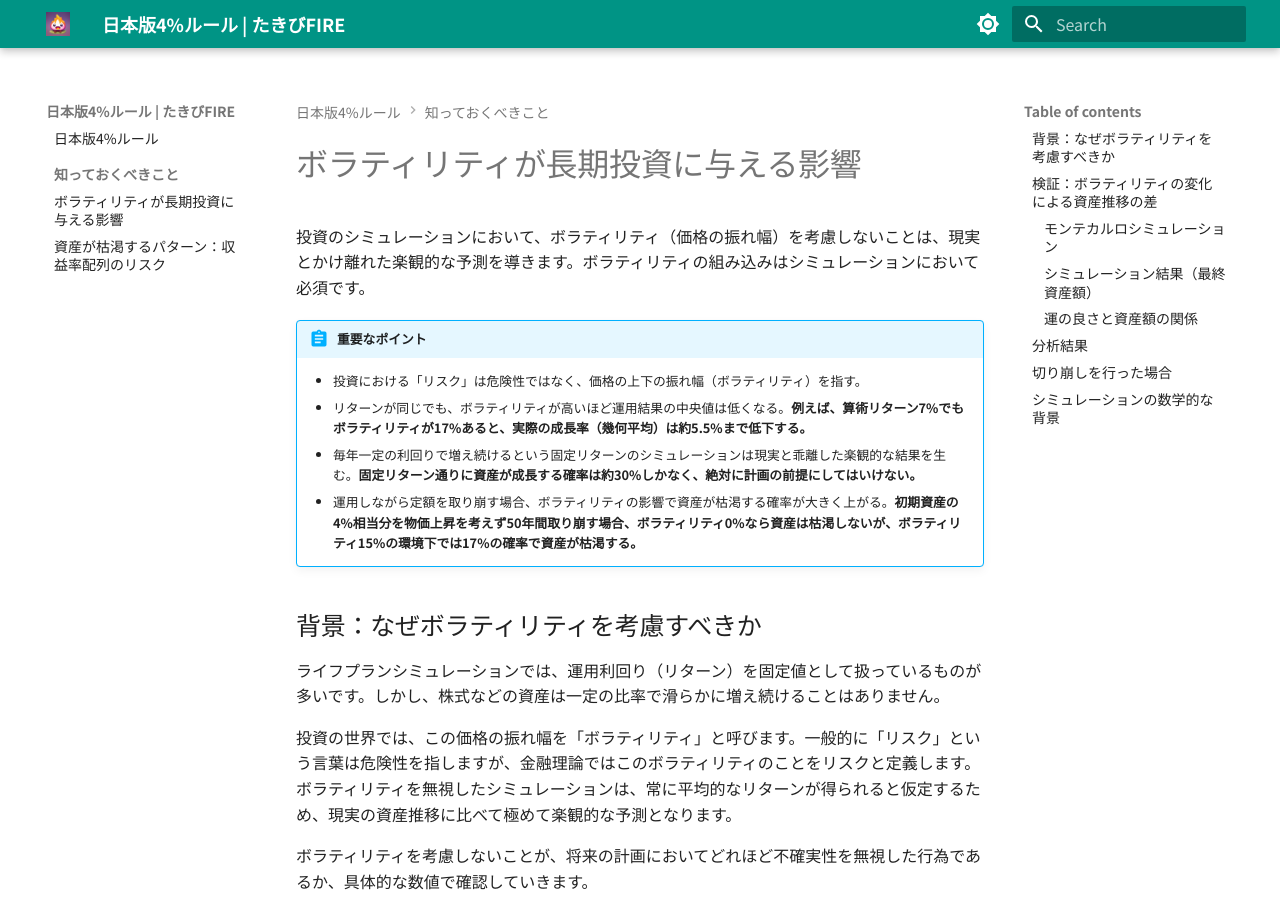
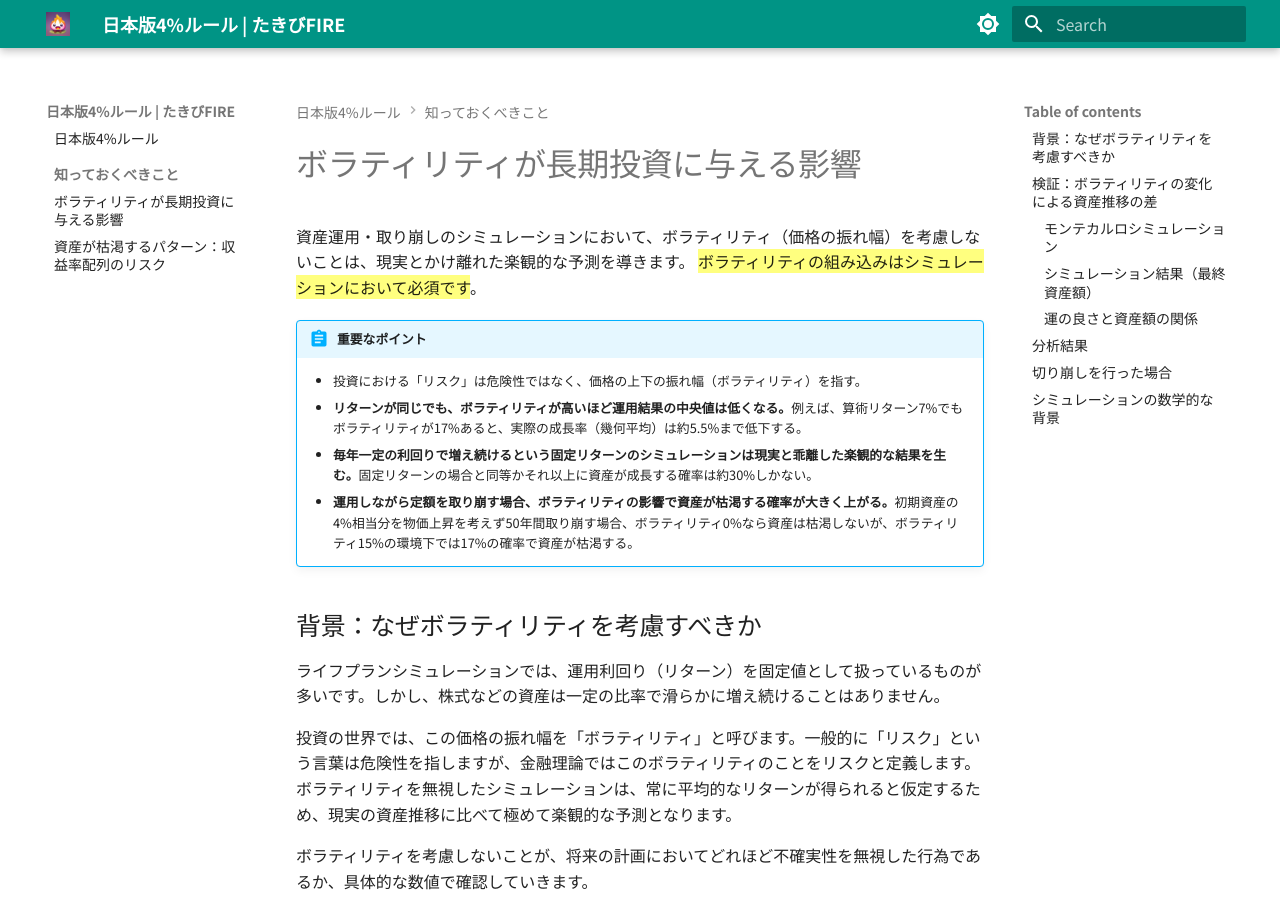
Before and after one commit to TakibiFire/JapaneseTrinityStudy, an MkDocs documentation site: the page built from docs/volatility.md, in a window 1280 px wide and 900 px high. Built offline with MkDocs 1.6.1 and Material for MkDocs 9.7.7, drawn with Linux system fonts in a browser that asks for light colours; some of the changed text lies outside the part shown.

Commit message:
Update index.md and volatility.md to mention sequence.md

```diff
--- a/docs/volatility.md
+++ b/docs/volatility.md
@@ -1,12 +1,12 @@
 # ボラティリティが長期投資に与える影響
 
-投資のシミュレーションにおいて、ボラティリティ（価格の振れ幅）を考慮しないことは、現実とかけ離れた楽観的な予測を導きます。ボラティリティの組み込みはシミュレーションにおいて必須です。
+資産運用・取り崩しのシミュレーションにおいて、ボラティリティ（価格の振れ幅）を考慮しないことは、現実とかけ離れた楽観的な予測を導きます。 ==ボラティリティの組み込みはシミュレーションにおいて必須です==。
 
 !!! abstract "重要なポイント"
     * 投資における「リスク」は危険性ではなく、価格の上下の振れ幅（ボラティリティ）を指す。
-    * リターンが同じでも、ボラティリティが高いほど運用結果の中央値は低くなる。**例えば、算術リターン7%でもボラティリティが17%あると、実際の成長率（幾何平均）は約5.5%まで低下する。**
-    * 毎年一定の利回りで増え続けるという固定リターンのシミュレーションは現実と乖離した楽観的な結果を生む。**固定リターン通りに資産が成長する確率は約30%しかなく、絶対に計画の前提にしてはいけない。**
-    * 運用しながら定額を取り崩す場合、ボラティリティの影響で資産が枯渇する確率が大きく上がる。**初期資産の4%相当分を物価上昇を考えず50年間取り崩す場合、ボラティリティ0%なら資産は枯渇しないが、ボラティリティ15%の環境下では17%の確率で資産が枯渇する。**
+    * **リターンが同じでも、ボラティリティが高いほど運用結果の中央値は低くなる。**例えば、算術リターン7%でもボラティリティが17%あると、実際の成長率（幾何平均）は約5.5%まで低下する。
+    * **毎年一定の利回りで増え続けるという固定リターンのシミュレーションは現実と乖離した楽観的な結果を生む。**固定リターンの場合と同等かそれ以上に資産が成長する確率は約30%しかない。
+    * **運用しながら定額を取り崩す場合、ボラティリティの影響で資産が枯渇する確率が大きく上がる。**初期資産の4%相当分を物価上昇を考えず50年間取り崩す場合、ボラティリティ0%なら資産は枯渇しないが、ボラティリティ15%の環境下では17%の確率で資産が枯渇する。
 
 ## 背景：なぜボラティリティを考慮すべきか
 
@@ -109,6 +109,14 @@
 
 結果として、同じ平均リターンであっても、ボラティリティが高い環境下での固定額取り崩しは、資産の寿命を大きく縮める要因となります。
 
+ボラティリティは運用結果の中央値を押し下げますが、取り崩しにおいてはリターンが「いつ」発生するか、つまり収益率の順序も極めて重要です。これについては[収益率配列のリスク](sequence.md)にまとめました。
+
+<!--
+TODO: Add links to other md files.
+
+この実験ではボラティリティの威力を見るために、現実世界の様々な要素を無視しています。 -> cpi.md
+-->
+
 ## シミュレーションの数学的な背景
 
 本シミュレーターの内部的な計算方法と、なぜボラティリティが資産の中央値を押し下げるかについての数学的な解説です。
```
Also changed, not shown: docs/index.md (+1 -1 lines).
